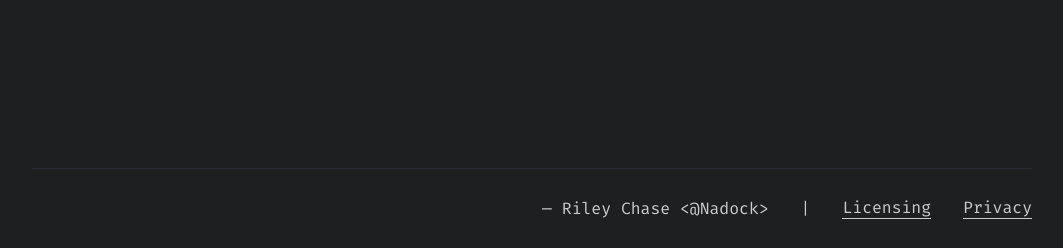
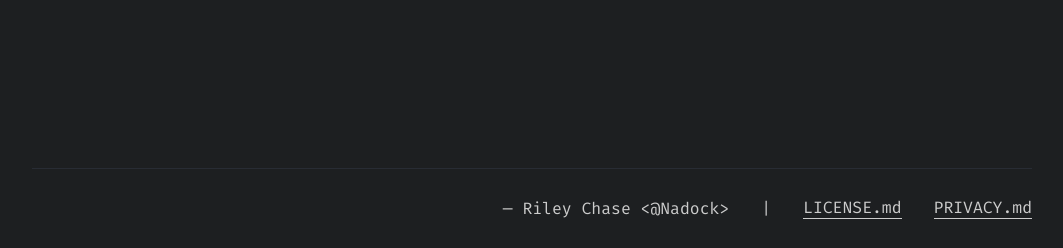
Before and after one commit to Nadock/rileychase.net, a Python web app: template templates/default.html in a window 1280 px wide. Shown: the part 552-800 px from the top of the page, without its empty margins (108-1171 px from the left). Run offline with Jinja, Linux system fonts and the light colour scheme; the template is opened without the code that fills it, so the values that code supplies are empty.

Commit message:
Add a LICENSE file GitHub will understand

```diff
--- a/templates/default.html
+++ b/templates/default.html
@@ -47,8 +47,8 @@
             <div class="nav_links nav_links--right">
                 <p>{{ info.rendered_at.year }} — Riley Chase &lt;@Nadock&gt;</p>
                 <span>|</span>
-                <a href="/licensing">Licensing</a>
-                <a href="/privacy">Privacy</a>
+                <a href="/license">LICENSE.md</a>
+                <a href="/privacy">PRIVACY.md</a>
             </div>
         </div>
     </div>
```
Also changed, not shown: pages/privacy.md (+1 -1 lines), LICENSE.md, pages/license.md (added).
